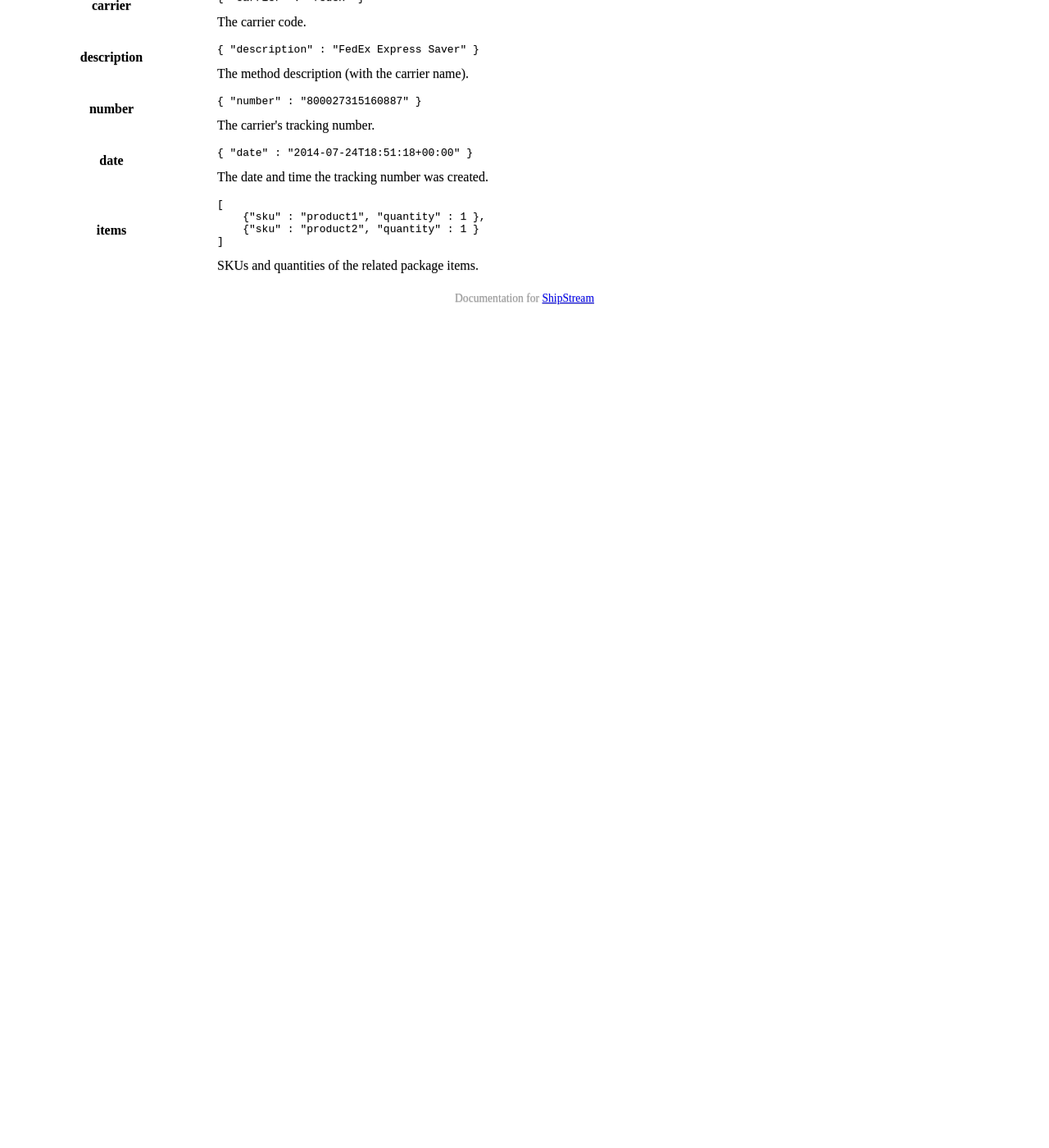
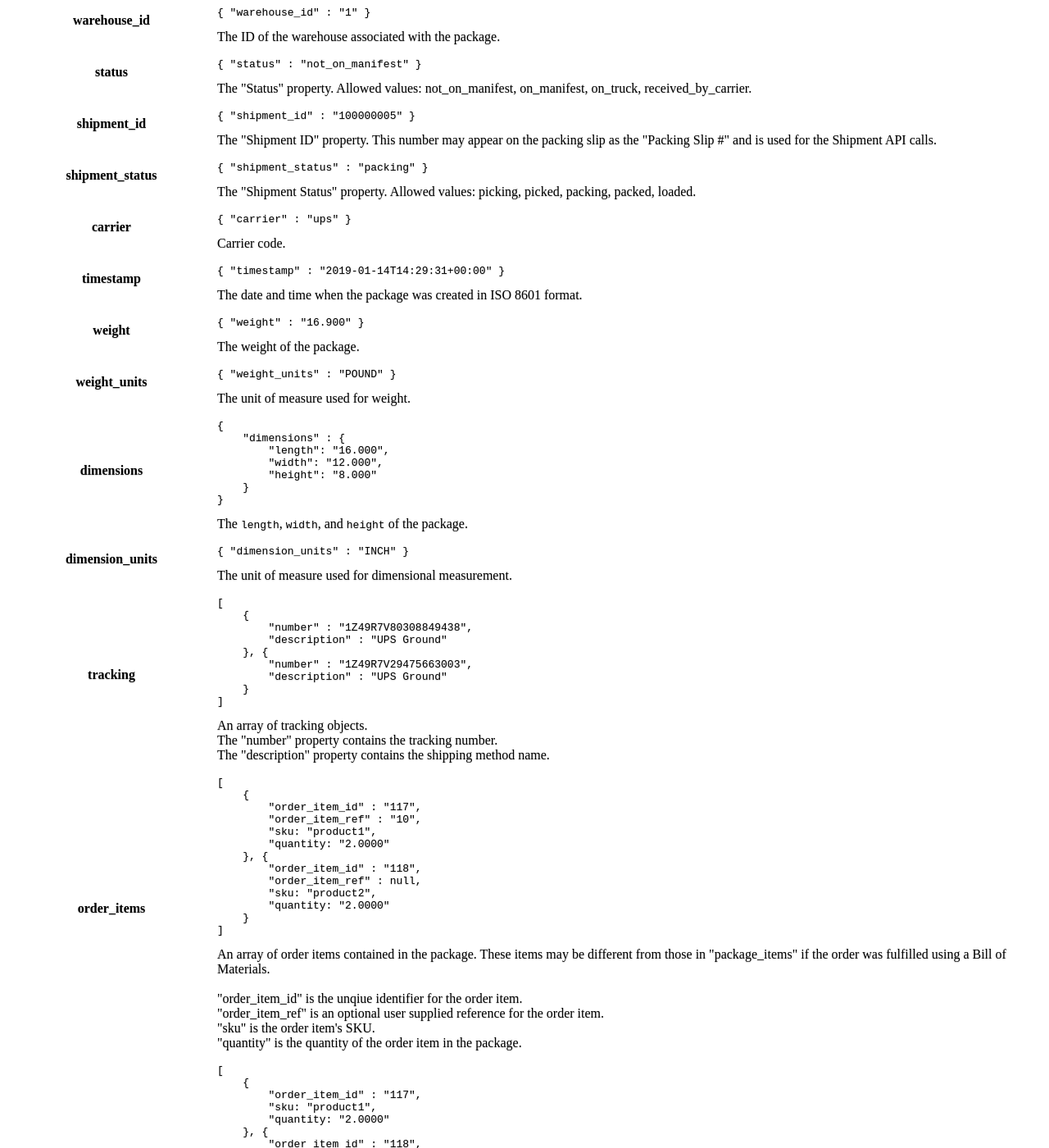
Before and after one commit to ShipStream/shipstream.github.io, a Jekyll site: the page built from _posts/2014-07-25-shipment.md, in a window 1280 px wide and 1400 px high, scrolled down 4814 px. Shown: the whole window at 82% size. Built offline with Jekyll 4.4.1, drawn with Linux system fonts in a browser that asks for light colours; a style sheet for code colours, icons or effects is not loaded; before the commit the page ends 5206 px from its top, so only the background shows below that; some of the changed text lies outside the part shown.

Commit message:
Adding Package properties to Shipment Docs.

```diff
--- a/_posts/2014-07-25-shipment.md
+++ b/_posts/2014-07-25-shipment.md
@@ -17,6 +17,7 @@ order: 25
 
  * [Shipment](#shipment_properties)
  * [Shipment Item](#shipment_item_properties)
+ * [Package](#package_properties)
  * [Shipment Track](#track_properties)
 
 ----
@@ -369,6 +370,175 @@ Shipment information.
 </tbody>
 </table>
 
+<h3 id="package_properties">
+    Package Properties
+</h3>
+
+<table class="table-striped">
+<tbody>
+<tr>
+    <th>warehouse_id</th>
+    <td>
+        <pre><code>{ "warehouse_id" : "1" }</code></pre>
+        The ID of the warehouse associated with the package.
+    </td>
+</tr>
+<tr>
+    <th>status</th>
+    <td>
+        <pre><code>{ "status" : "not_on_manifest" }</code></pre>
+        The "Status" property. Allowed values: not_on_manifest, on_manifest, on_truck, received_by_carrier.
+    </td>
+</tr>
+<tr>
+    <th>shipment_id</th>
+    <td>
+        <pre><code>{ "shipment_id" : "100000005" }</code></pre>
+        The "Shipment ID" property. This number may appear on the packing slip as the "Packing Slip #" and is used for
+        the Shipment API calls.
+    </td>
+</tr>
+<tr>
+    <th>shipment_status</th>
+    <td>
+        <pre><code>{ "shipment_status" : "packing" }</code></pre>
+        The "Shipment Status" property. Allowed values: picking, picked, packing, packed, loaded.
+    </td>
+</tr>
+<tr>
+    <th>carrier</th>
+    <td>
+        <pre><code>{ "carrier" : "ups" }</code></pre>
+        Carrier code.
+    </td>
+</tr>
+<tr>
+    <th>timestamp</th>
+    <td>
+        <pre><code>{ "timestamp" : "2019-01-14T14:29:31+00:00" }</code></pre>
+        The date and time when the package was created in ISO 8601 format.
+    </td>
+</tr>
+<tr>
+    <th>weight</th>
+    <td>
+        <pre><code>{ "weight" : "16.900" }</code></pre>
+        The weight of the package.
+    </td>
+</tr>
+<tr>
+    <th>weight_units</th>
+    <td>
+        <pre><code>{ "weight_units" : "POUND" }</code></pre>
+        The unit of measure used for weight.
+    </td>
+</tr>
+<tr>
+    <th>dimensions</th>
+    <td>
+        <pre><code>{
+    "dimensions" : {
+        "length": "16.000",
+        "width": "12.000",
+        "height": "8.000"
+    }
+}</code></pre>
+        The <code>length</code>, <code>width</code>, and <code>height</code> of the package.
+    </td>
+</tr>
+<tr>
+    <th>dimension_units</th>
+    <td>
+        <pre><code>{ "dimension_units" : "INCH" }</code></pre>
+        The unit of measure used for dimensional measurement.
+    </td>
+</tr>
+<tr>
+    <th>tracking</th>
+    <td>
+        <pre><code>[
+    {
+        "number" : "1Z49R7V80308849438",
+        "description" : "UPS Ground"
+    }, {
+        "number" : "1Z49R7V29475663003",
+        "description" : "UPS Ground"
+    }
+]</code></pre>
+        An array of tracking objects.<br>
+        The "number" property contains the tracking number.<br>
+        The "description" property contains the shipping method name.
+    </td>
+</tr>
+<tr>
+    <th>order_items</th>
+    <td>
+        <pre><code>[
+    {
+        "order_item_id" : "117",
+        "order_item_ref" : "10",
+        "sku: "product1",
+        "quantity: "2.0000"
+    }, {
+        "order_item_id" : "118",
+        "order_item_ref" : null,
+        "sku: "product2",
+        "quantity: "2.0000"
+    }
+]</code></pre>
+        An array of order items contained in the package. These items may be different from those in "package_items" if
+        the  order was fulfilled using a Bill of Materials.<br><br>
+
+        "order_item_id" is the unqiue identifier for the order item.<br>
+        "order_item_ref" is an optional user supplied reference for the order item.<br>
+        "sku" is the order item's SKU.<br>
+        "quantity" is the quantity of the order item in the package.
+    </td>
+</tr>
+<tr>
+    <th>package_items</th>
+    <td>
+        <pre><code>[
+    {
+        "order_item_id" : "117",
+        "sku: "product1",
+        "quantity: "2.0000"
+    }, {
+        "order_item_id" : "118",
+        "sku: "product2",
+        "quantity: "2.0000"
+    }
+]
+</code></pre>
+        An array of items contained in the package.  These items may be different from those in "order_items" if the
+        order was fulfilled using a Bill of Materials.<br><br>
+
+        "order_item_id" is the unqiue identifier of the related order item.<br>
+        "sku" is the package item's SKU.<br>
+        "quantity" is the quantity of the item in the package.
+    </td>
+</tr>
+<tr>
+    <th>package_data</th>
+    <td>
+        <pre><code>[
+    {
+        "order_item_id: "117",
+        "label" : "Serial Number - 8 Characters",
+        "value" : "55285368"
+    }, {
+       "order_item_id: "118",
+       "label" : "Serial Number - 8 Characters",
+       "value" : "55285369"
+   }
+]</code></pre>
+          The "Package Data" property.
+    </td>
+</tr>
+</tbody>
+</table>
+
+
 <h3 id="track_properties">
     Shipment Track Properties
 </h3>
```
